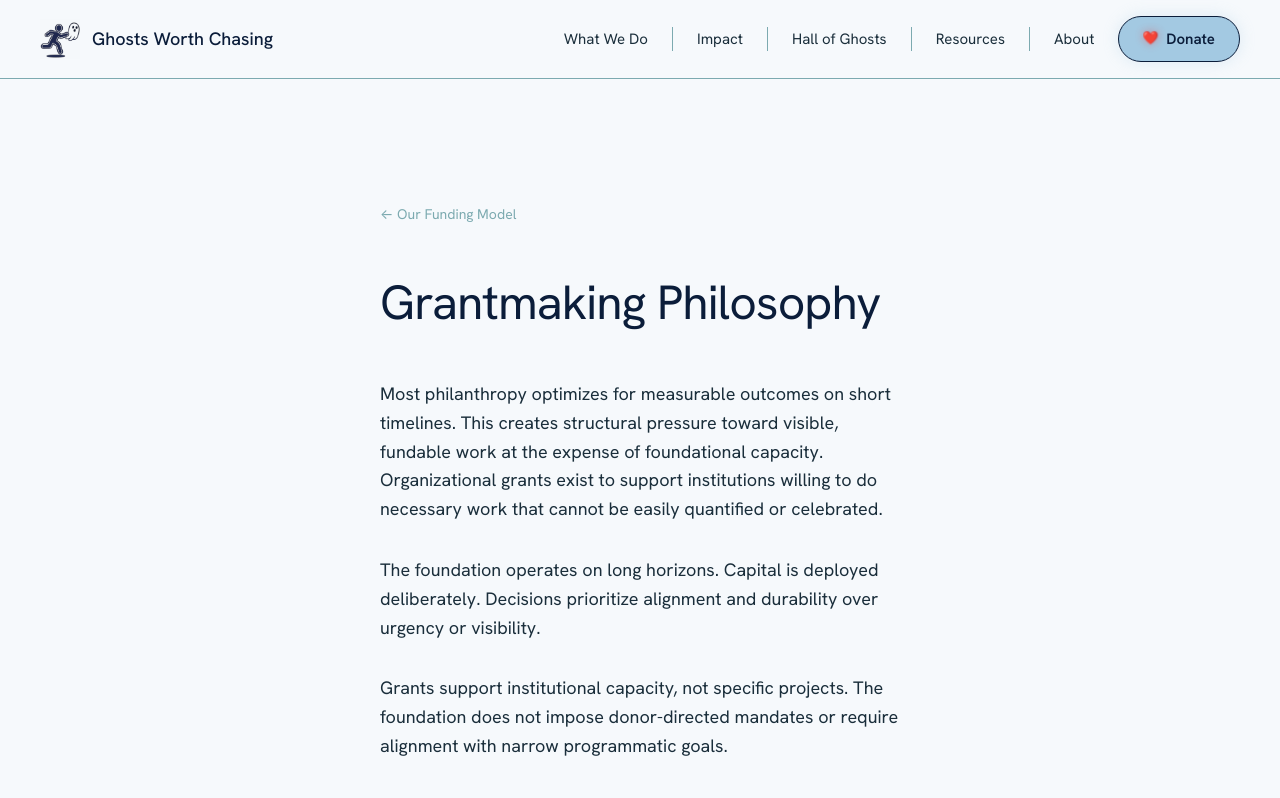
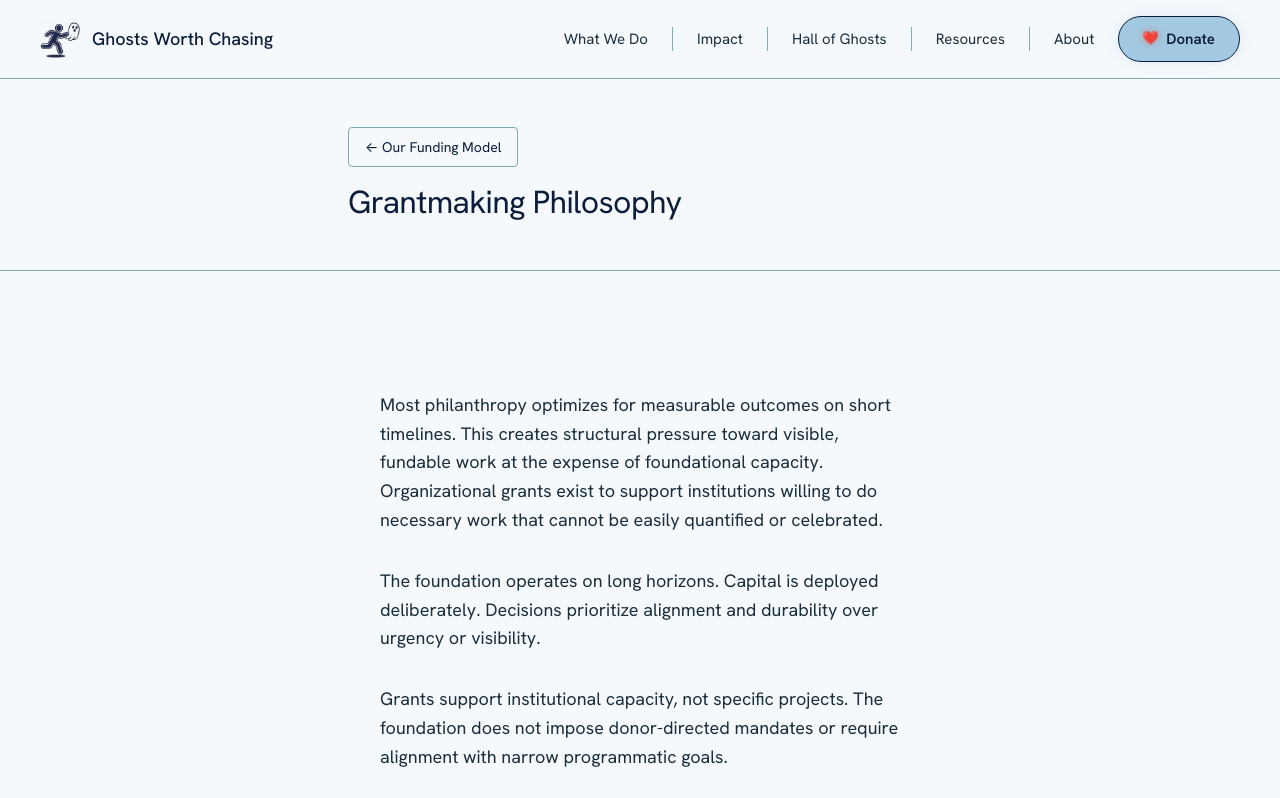
Before and after one commit to Roco41589/ghosts-worth-chasing-site, a Next.js app in the folder ghosts-redesign/: page /what-we-do/organizational-grants/philosophy in a window 1280 px wide. Shown: the top 798 px of the page. Built offline with nearby package versions, Linux system fonts and the light colour scheme.

Commit message:
Update page.tsx

```diff
--- a/ghosts-redesign/app/what-we-do/organizational-grants/philosophy/page.tsx
+++ b/ghosts-redesign/app/what-we-do/organizational-grants/philosophy/page.tsx
@@ -2,26 +2,60 @@ import Link from 'next/link'
 
 export default function Philosophy() {
   return (
-    <section className="section section--narrow">
+    <>
+      {/* Sticky Header Section */}
+      <div style={{
+        position: 'sticky',
+        top: '72px', // Height of your nav bar
+        background: 'var(--color-mist-white)',
+        borderBottom: '1px solid var(--color-border)',
+        padding: 'var(--space-md) 0',
+        zIndex: 100,
+      }}>
+        <div style={{
+          maxWidth: 'var(--max-text-width)',
+          margin: '0 auto',
+          padding: '0 var(--space-md)',
+        }}>
           <Link
             href="/what-we-do/organizational-grants"
             style={{
               fontSize: '14px',
-          color: 'var(--color-teal-grey)',
+              color: 'var(--color-deep-navy)',
               textDecoration: 'none',
               display: 'inline-flex',
               alignItems: 'center',
               gap: '8px',
-          marginBottom: 'var(--space-md)',
+              padding: '8px 16px',
+              border: '1px solid var(--color-border)',
+              borderRadius: '4px',
+              transition: 'all 0.2s ease',
+              marginBottom: '16px',
+            }}
+            onMouseEnter={(e) => {
+              e.currentTarget.style.background = 'rgba(163, 201, 226, 0.1)'
+              e.currentTarget.style.borderColor = 'var(--color-sky-blue)'
+            }}
+            onMouseLeave={(e) => {
+              e.currentTarget.style.background = 'transparent'
+              e.currentTarget.style.borderColor = 'var(--color-border)'
             }}
           >
             ← Our Funding Model
           </Link>
 
-      <h1 style={{ color: 'var(--color-deep-navy)', marginBottom: 'var(--space-md)' }}>
+          <h1 style={{
+            color: 'var(--color-deep-navy)',
+            marginBottom: 0,
+            fontSize: '32px',
+          }}>
             Grantmaking Philosophy
           </h1>
+        </div>
+      </div>
 
+      {/* Content Section */}
+      <section className="section section--narrow">
       <p>
         Most philanthropy optimizes for measurable outcomes on short timelines. This creates
         structural pressure toward visible, fundable work at the expense of foundational capacity.
@@ -44,5 +78,6 @@ export default function Philosophy() {
         a long-term sustainability engine. The endowment remains structurally prioritized over time.
       </p>
     </section>
+    </>
   )
 }
```
Lines whose indentation alone changed are shown as unchanged.
